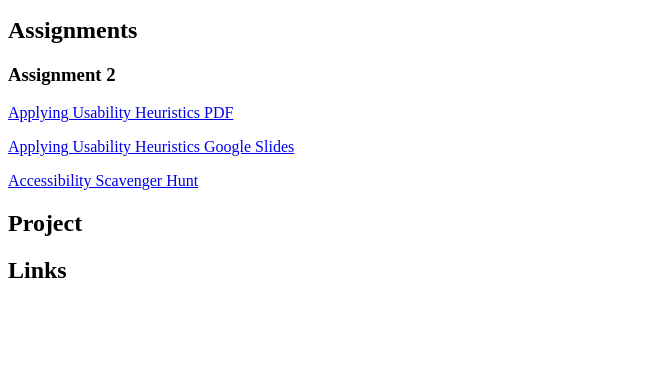
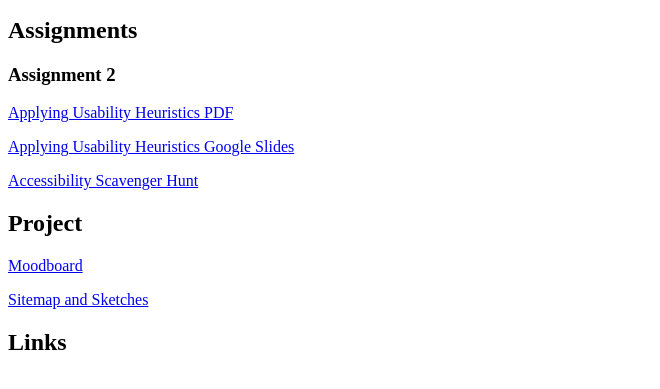
Before and after one commit to OKellyrez/KellyTG.github.io, a plain HTML site: page index.html in a window 1280 px wide. Shown: the part 101-490 px from the top of the page, without its empty margins (0-660 px from the left). Drawn offline with Linux system fonts and the light colour scheme.

Commit message:
Added links

```diff
--- a/index.html
+++ b/index.html
@@ -19,6 +19,9 @@
 <p> <a href=https://docs.google.com/presentation/d/1hZHYykPAves2rGL0A7Vz-6RtR6H41uUVBN_ztvSg5kA/edit?usp=sharing> Applying Usability Heuristics Google Slides</a> </p>
 <p> <a href=https://okellyrez.github.io/assignment2/> Accessibility Scavenger Hunt </a> </p>
 <h2> Project </h2>
+<p> <a href=https://app.mural.co/t/kellytg3509/m/kellytg3509/1613092676939/2184c9db8f367cd7ef2dfa86e50775607a2807ec> Moodboard</a> </p>
+<p> <a href=https://app.mural.co/t/kellytg3509/m/kellytg3509/1614790223939/c3acce01c5dcf290a93891c705a3e1076c6e0431> Sitemap and Sketches</a> </p>
+
 
 <h2> Links </h2>
 
```
